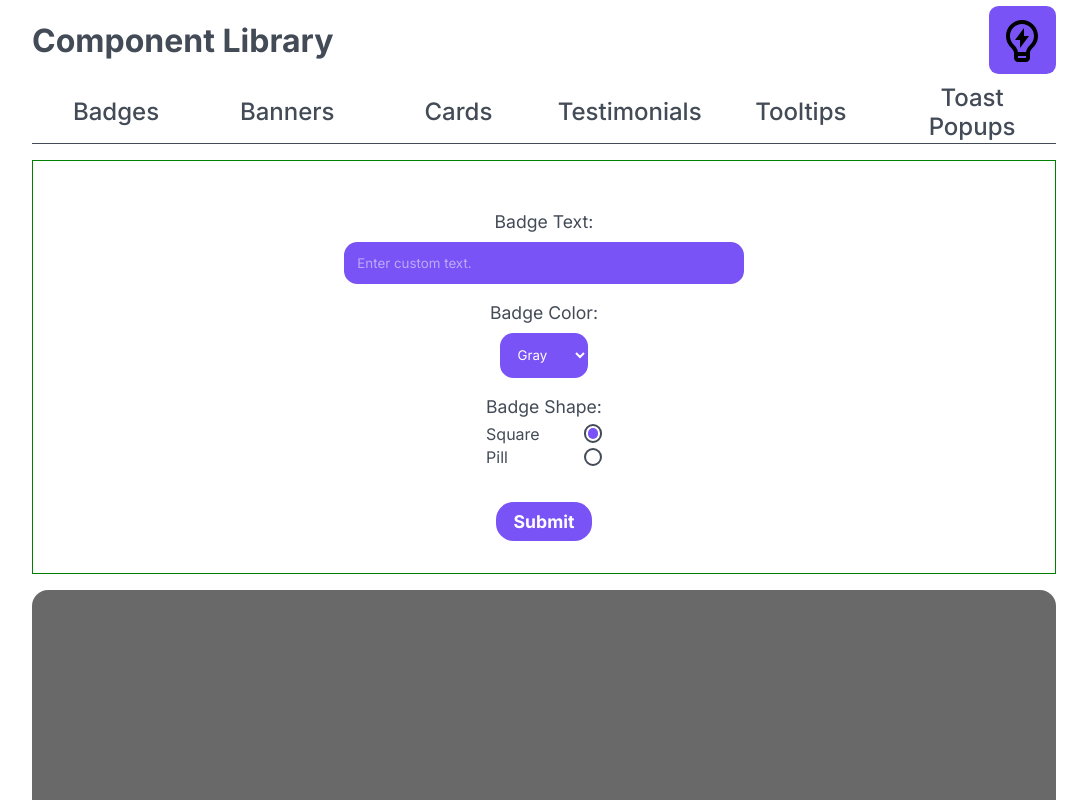
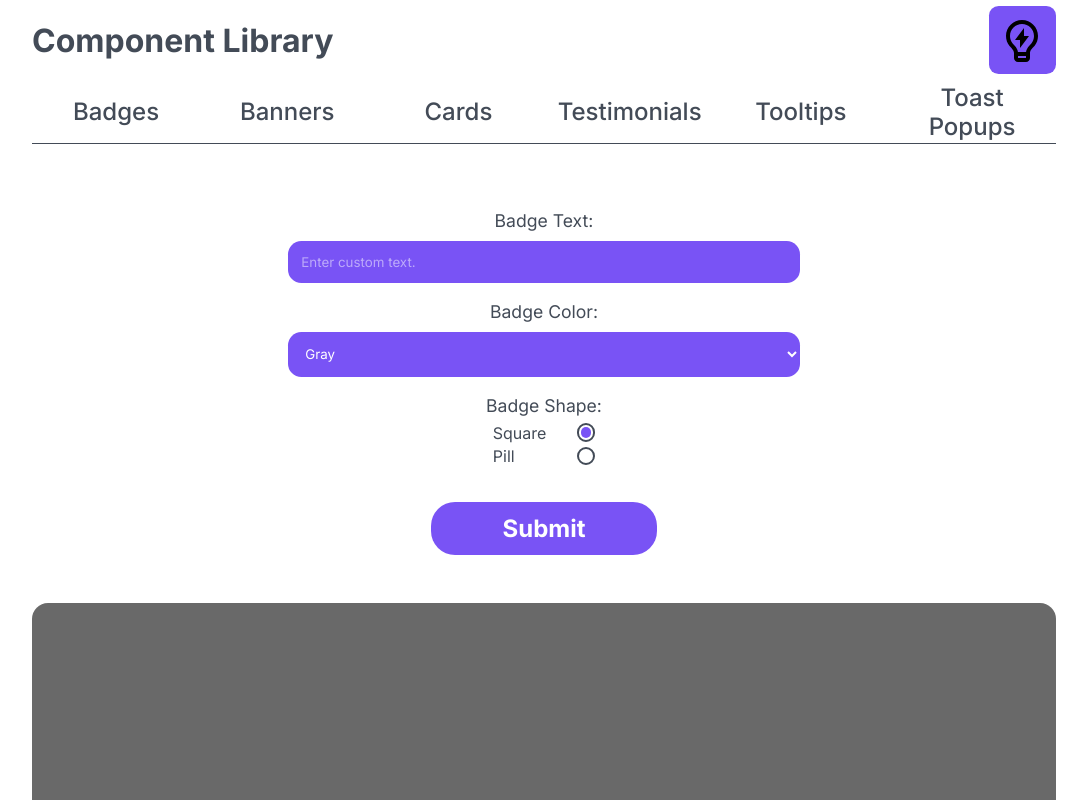
Before and after one commit to sjs-code-foundry/Component-Library, a React (Create React App) app: page / in a window 1280 px wide. Shown: the top 800 px of the page, without its empty margins (96-1183 px from the left). Built offline with nearby package versions, Linux system fonts and the light colour scheme.

Commit message:
style: Resize form elements
Get forms looking neater.

```diff
--- a/src/App.css
+++ b/src/App.css
@@ -106,9 +106,12 @@ header > button:active {
 /* --- Entry Forms --- */
 
 section.entry-form {
+    display: flex;
+    justify-content: center;
+
     margin: 1em auto;
 
-    border: 1px solid green;
+    /*border: 1px solid green;*/
 }
 
 section.entry-form > form {
@@ -118,11 +121,18 @@ section.entry-form > form {
     justify-content: space-around;
 
     padding: 2em 0;
+    width: 50%;
+}
+
+section.entry-form > form > div {
+    width: 100%;
 }
 
 section.entry-form > form > div > label {
     margin-top: 1em;
     margin-bottom: 0.4em;
+
+    min-width: 100%;
 
     font-size: 110%;
 }
@@ -136,7 +146,7 @@ div.text-input {
 
 div.text-input > input,
 div.text-input > textarea {
-    min-width: 30em;
+    min-width: 100%;
     min-height: 2em;
 
     padding: 1em;
@@ -157,6 +167,8 @@ div.dropdown {
 }
 
 .select {
+    min-width: 100%;
+
     padding: 1em;
     border: none;
     border-radius: 1em;
@@ -179,6 +191,9 @@ div.dropdown {
     display: flex;
     align-items: center;
     justify-content: space-between;
+
+    width: 20%;
+    margin: 0 auto;
 }
 
 input[type="file"] {
@@ -197,10 +212,10 @@ div.image-upload > label {
 }
 
 section.entry-form > form > button {
-    margin-top: 2em;
-    padding: 0.5em 1em;
+    margin-top: 1.5em;
+    padding: 0.5em 3em;
 
-    font-size: 110%;
+    font-size: 150%;
     font-weight: bold;
 
     border: none;
```
Also changed, not shown: 1 other file (tests, documents, lock files or other folders).
